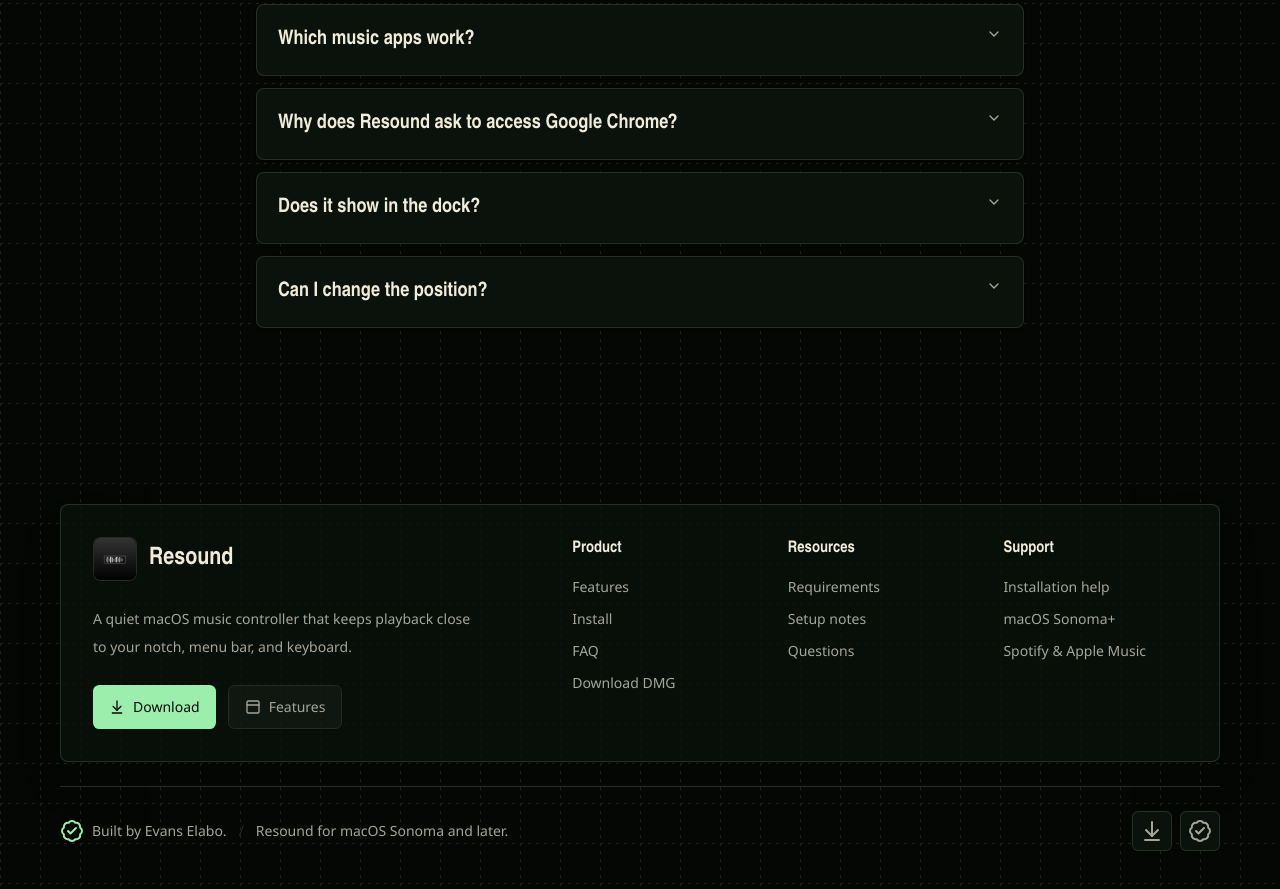
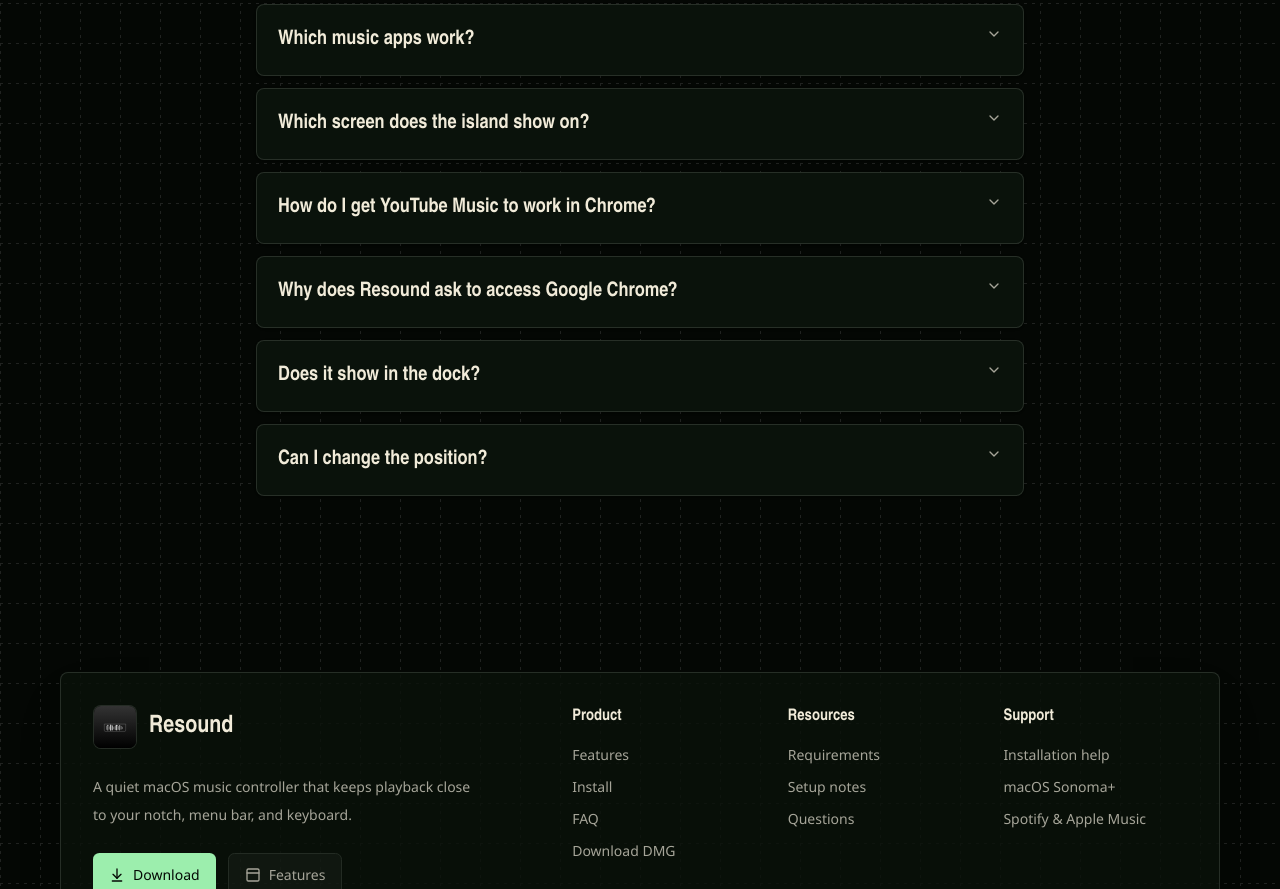
Before and after one commit to ellaboevans/resound-www, a Next.js app in the folder resound-www/: page / in a window 1280 px wide. Shown: the part 3517-4406 px from the top of the page. Built offline with nearby package versions, Linux system fonts and the light colour scheme; no server answers.

Commit message:
feat: update FAQ to include YouTube Music support and Chrome setup instructions

```diff
--- a/resound-www/src/app/page.tsx
+++ b/resound-www/src/app/page.tsx
@@ -90,12 +90,22 @@ const faqs = [
   {
     question: "Which music apps work?",
     answer:
-      "Spotify and Apple Music are supported by the current app integration.",
+      "Spotify and Apple Music are supported by the current app integration. YouTube Music is also supported through Chrome.",
+  },
+  {
+    question: "Which screen does the island show on?",
+    answer:
+      "You can choose between showing on all connected displays or a single screen. Open Resound's settings and pick from the display dropdown. Useful if you only want it on your external monitor or built-in display.",
+  },
+  {
+    question: "How do I get YouTube Music to work in Chrome?",
+    answer:
+      "Resound needs a one-time Chrome setting: open DevTools with Cmd+Opt+I, then go to View \u2192 Developer \u2192 Allow JavaScript from Apple Events and click to enable it. Resound will show a dialog with these steps when you first open YouTube Music.",
   },
   {
     question: "Why does Resound ask to access Google Chrome?",
     answer:
-      "Resound uses Chrome access to detect YouTube Music tabs, read the current track, and send playback controls. If you do not listen through YouTube Music in Chrome, you can deny the permission and keep using Spotify or Apple Music.",
+      "Resound uses Chrome to detect YouTube Music tabs, read the current track, and send playback controls. When enabled, Chrome will show a system prompt \u2014 approve it so Resound can scan your tabs. If JavaScript execution is blocked, Resound will show a one-time dialog with setup instructions.",
   },
   {
     question: "Does it show in the dock?",
```
